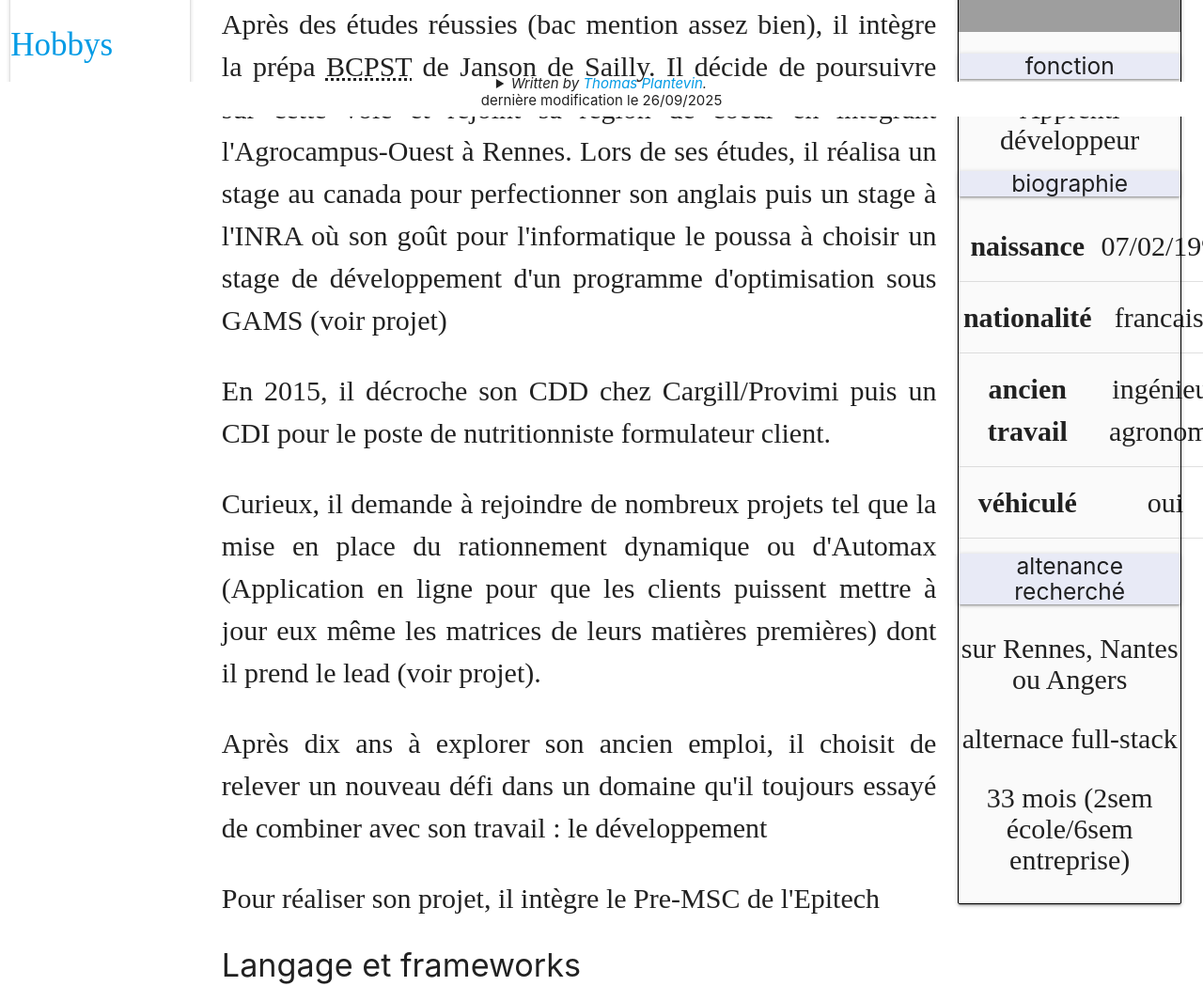
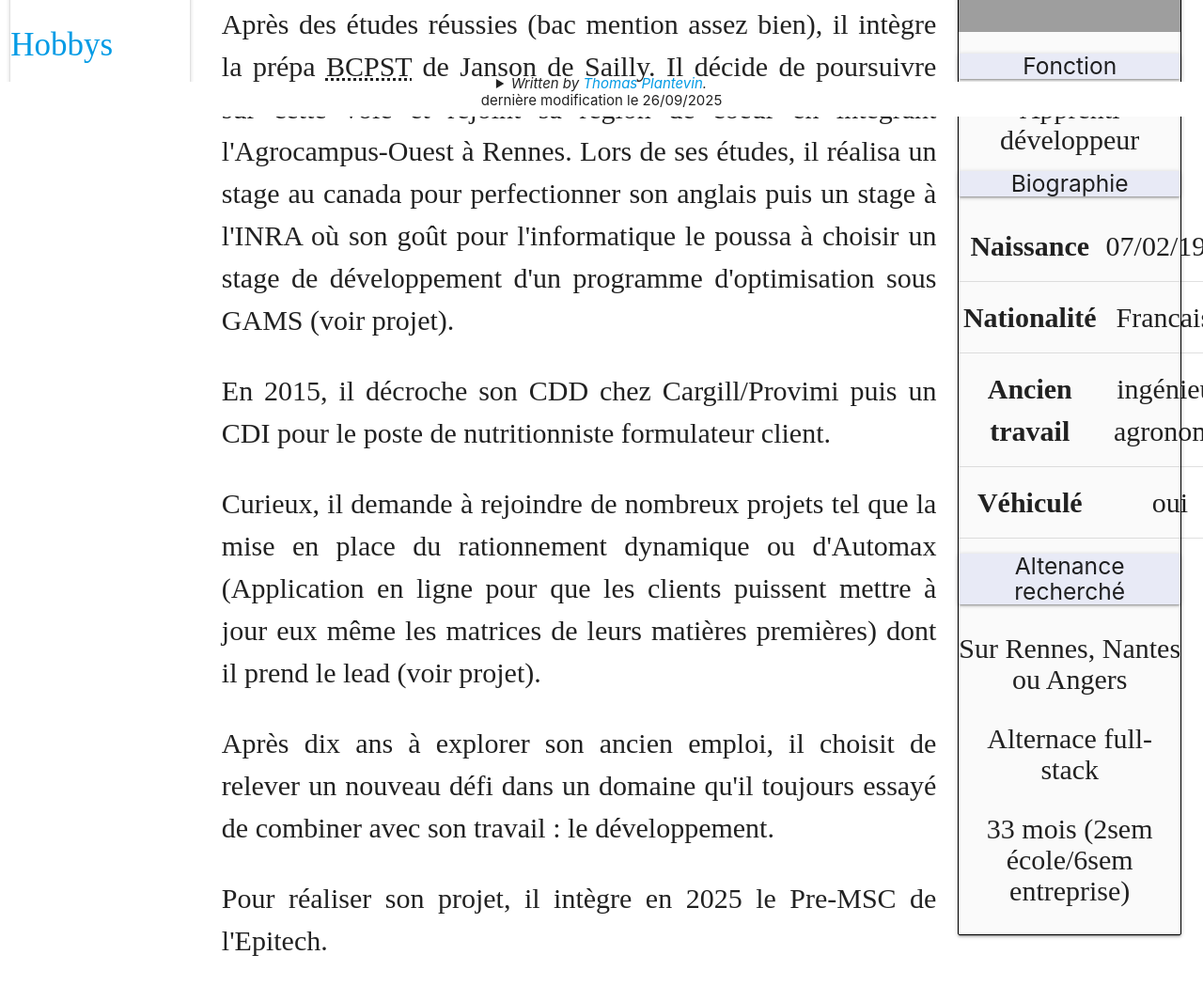
Before and after one commit to Swolfgoth/Swolfgoth.github.io, a plain HTML site: page index.html in a window 1280 px wide. Shown: the part 676-1725 px from the top of the page at 94% size. Drawn offline with nearby package versions, Linux system fonts and the light colour scheme; grey boxes are pictures that could not be loaded.

```diff
--- a/index.html
+++ b/index.html
@@ -71,7 +71,7 @@
                 <div class="col s12  m9 l9 ">
                     <p class="p4"> Thomas Plantevin est un étudiant à <a href="https://www.epitech.eu/">Epitech</a> à
                         la recherche
-                        d'une alternance en développeur full stack</p>
+                        d'une alternance en développeur full stack.</p>
                     <a name="1"></a>
                     <h4>Biographie</h4>
                     <hr>
@@ -82,7 +82,7 @@
                         l'Agrocampus-Ouest à Rennes.
                         Lors de ses études, il réalisa un stage au canada pour perfectionner son anglais puis un stage à
                         l'INRA où son goût pour l'informatique le poussa à choisir un stage de développement d'un
-                        programme d'optimisation sous GAMS (voir projet)</p>
+                        programme d'optimisation sous GAMS (voir projet).</p>
                     <p class="p4">En 2015, il décroche son CDD chez Cargill/Provimi puis un CDI pour le poste de
                         nutritionniste
                         formulateur client.</p>
@@ -91,8 +91,8 @@
                         dynamique ou d'Automax (Application en ligne pour que les clients puissent mettre à jour eux même
                         les matrices de leurs matières premières) dont il prend le lead (voir projet).</p>
                     <p class="p4">Après dix ans à explorer son ancien emploi, il choisit de relever un nouveau défi dans
-                        un domaine qu'il toujours essayé de combiner avec son travail : le développement</p>
-                    <p class="p4"> Pour réaliser son projet, il intègre le Pre-MSC de l'Epitech</p>
+                        un domaine qu'il toujours essayé de combiner avec son travail : le développement.</p>
+                    <p class="p4"> Pour réaliser son projet, il intègre en 2025 le Pre-MSC de l'Epitech.</p>
                     <a name="2"></a>
                     <h4>Langage et frameworks</h4>
                     <hr>
@@ -166,7 +166,7 @@
                         avec <a
                             href="https://fr.linkedin.com/in/laurent-pollez?original_referer=https%3A%2F%2Fwww.google.com%2F">
                             Laurent Pollez</a> puis Cap Gemini
-                        <br>- Présentation, gestion des droits et SAV auprès des clients
+                        <br>- Présentation, gestion des droits et SAV auprès des clients<br>
 
                         le rendu du programme peut être visible ci dessous: <br>
                     </p>
@@ -176,8 +176,8 @@
                                         <a name="5"></a>
                     <h4>Hobbys</h4>
                     <hr>
-                    <p class="p4">Thomas est modérateur sur la chaîne twitch semi pro de Nunakeau depuis plus de 5 ans, aidant aussi bien pendant les streams que pour la créations d'activité pour des events tel que le <a href="https://zevent.fr/">Zevent</a> 2025, les <a href="https://pattounes-solidaires.com/">Pattounes Solidaires</a> 2024</p>
-                    <p class="p4"> il est également très fan de JDR jouant régulièrement depuis 3 ans (Mutant year zero, alien, D&D) ainsi que de jeux de société</p>
+                    <p class="p4">Thomas est modérateur sur la chaîne twitch semi pro de Nunakeau depuis plus de 5 ans, aidant aussi bien pendant les streams que pour la créations d'activité pour des events tel que le <a href="https://zevent.fr/">Zevent</a> 2025, les <a href="https://pattounes-solidaires.com/">Pattounes Solidaires</a> 2024.</p>
+                    <p class="p4"> Il est également très fan de JDR jouant régulièrement depuis 3 ans (Mutant year zero, alien, D&D) ainsi que de jeux de société.</p>
                     <br>
                     <br>
                 </div>
@@ -192,39 +192,39 @@
                         <img src="thomasphoto.JPG" alt="" class="responsive-img">
                         </div>
                         <div class="card purple indigo lighten-5">
-                            <h5 class="center-align">fonction</h5>
+                            <h5 class="center-align">Fonction</h5>
                         </div>
                         <h6 class="p2">Apprenti développeur</h6>
                         <div class="card purple indigo lighten-5">
-                            <h5 class="center-align">biographie</h5>
+                            <h5 class="center-align">Biographie</h5>
                         </div>
                         <table class="responsive-table centered">
                             <tbody>
                                 <tr>
-                                    <th class="p2">naissance</th>
+                                    <th class="p2">Naissance</th>
                                     <td class="p2">07/02/1990</td>
 
                                 </tr>
                                 <tr>
-                                    <th class="p2">nationalité</th>
-                                    <td class="p2">francaise</td>
+                                    <th class="p2">Nationalité</th>
+                                    <td class="p2">Francaise</td>
                                 </tr>
                                 <tr>
-                                    <th class="p2">ancien travail</th>
+                                    <th class="p2">Ancien travail</th>
                                     <td class="p2">ingénieur agronome</td>
                                 </tr>
                                 <tr>
-                                    <th class="p2">véhiculé</th>
+                                    <th class="p2">Véhiculé</th>
                                     <td class="p2">oui</td>
                                 </tr>
                             </tbody>
                         </table>
                         <div class="card purple indigo lighten-5">
-                            <h5 class="center-align">altenance recherché</h5>
+                            <h5 class="center-align">Altenance recherché</h5>
                         </div>
                         <h6 class="p2">
-                            <p>sur Rennes, Nantes ou Angers</p>
-                            <p>alternace full-stack</p>
+                            <p>Sur Rennes, Nantes ou Angers</p>
+                            <p>Alternace full-stack</p>
                             <p>33 mois (2sem école/6sem entreprise)</p>
                         </h6>
                     </div>
```
Also changed, not shown: contact.html (+1 -1 lines).
